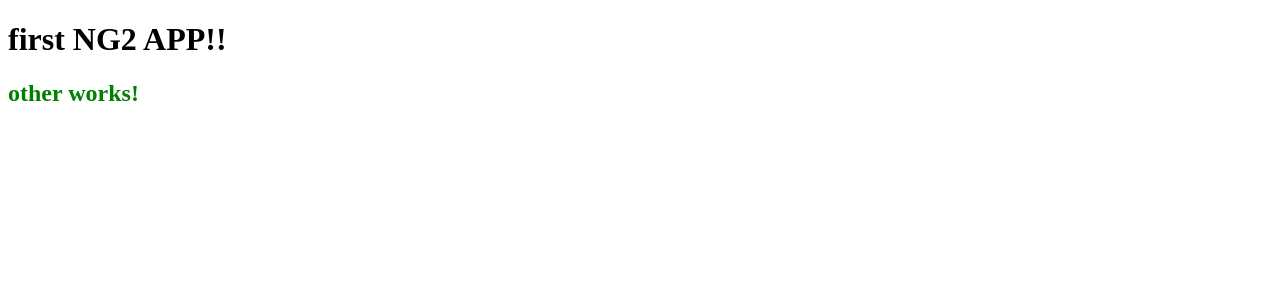
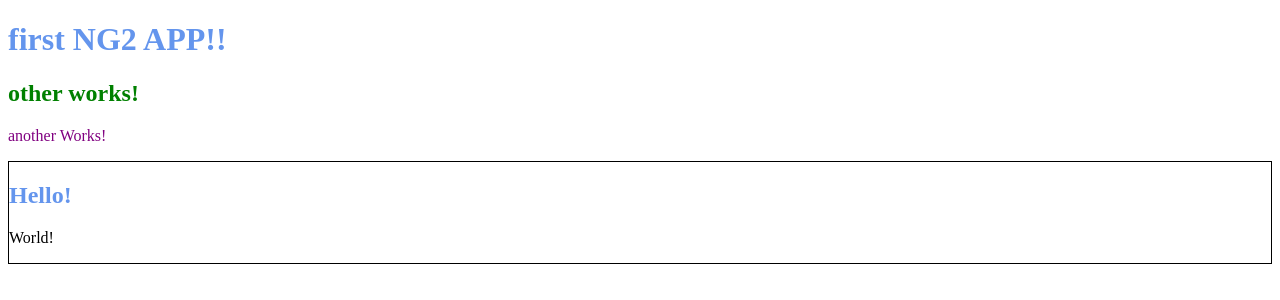
Before and after one commit to vanrick/ng2_first_app, an Angular app: page / in a window 1280 px wide. Shown: the top 300 px of the page. Built offline with nearby package versions, Linux system fonts and the light colour scheme.

Commit message:
building components

```diff
--- a/src/app/app.component.css
+++ b/src/app/app.component.css
@@ -0,0 +1,3 @@
+h1 {
+  color: cornflowerblue;
+}
--- a/src/app/app.component.html
+++ b/src/app/app.component.html
@@ -2,3 +2,9 @@
   {{title}}
 </h1>
 <ng2-FirstApp-other></ng2-FirstApp-other>
+<fa-another>
+  <div>
+    <h1>Hello!</h1>
+    <p>World!</p>
+  </div>
+</fa-another>
--- a/src/app/app.module.ts
+++ b/src/app/app.module.ts
@@ -5,11 +5,13 @@ import { HttpModule } from '@angular/http';
 
 import { AppComponent } from './app.component';
 import { OtherComponent } from './other/other.component';
+import { AnotherComponent } from './other/another.component';
 
 @NgModule({
   declarations: [
     AppComponent,
-    OtherComponent
+    OtherComponent,
+    AnotherComponent
   ],
   imports: [
     BrowserModule,
```
